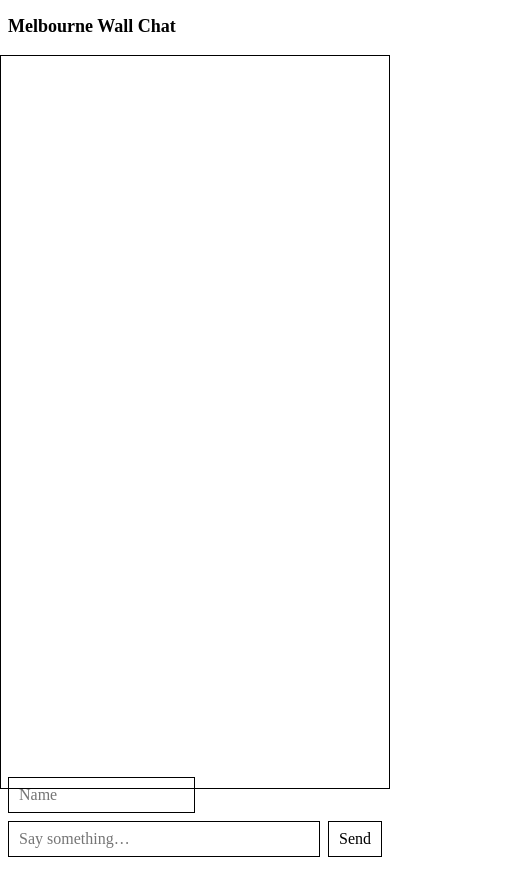
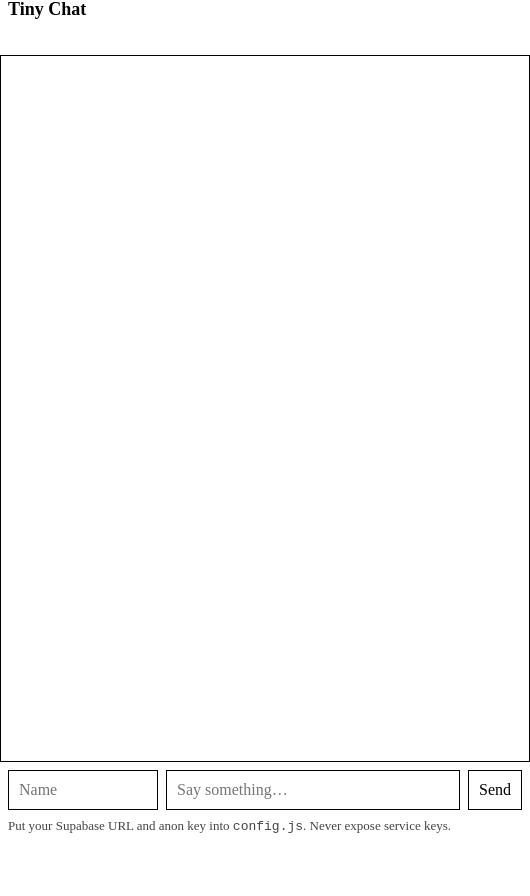
Before and after one commit to fletchersc0/tiny-chat, a plain HTML site: page index.html in a window 390 px wide. Shown: the whole page, 530 px wide, since content can reach past the window. After the commit the page ends 844 px from the top, so only its background shows below. Drawn offline with nearby package versions, Linux system fonts and the light colour scheme.

Commit message:
Update index.html

```diff
--- a/index.html
+++ b/index.html
@@ -2,53 +2,55 @@
 <html lang="en">
 <head>
 <meta charset="utf-8" />
-<meta name="viewport" content="width=device-width,initial-scale=1,viewport-fit=cover" />
-<title>Melbourne Wall Chat</title>
+<meta name="viewport" content="width=device-width, initial-scale=1, viewport-fit=cover" />
+<title>Tiny Chat — Single Room (Plaintext, Mobile-safe)</title>
 <style>
   /* ======= Plain, text-first aesthetic ======= */
   * { box-sizing: border-box; }
-  :root { --bg:#fff; --text:#000; --border:#000; --muted:#444; --maxw:860px; --kb:0px; }
-  html, body { height:100%; }
-  body { margin:0; font:16px/1.5 "Times New Roman", Times, serif; background:var(--bg); color:var(--text); }
+  :root {
+    --bg:#fff; --text:#000; --border:#000; --muted:#444; --maxw:860px;
+    --vh: 100vh; /* updated by JS; falls back to 100vh */
+  }
+  @supports (height: 100dvh) {
+    :root { --vh: 100dvh; } /* modern mobile browsers */
+  }
+
+  /* Grid page layout: header / scrollable main / composer */
+  html, body { height: 100%; }
+  body {
+    margin: 0;
+    font: 16px/1.5 "Times New Roman", Times, serif;
+    background: var(--bg);
+    color: var(--text);
+    height: var(--vh);
+    display: grid;
+    grid-template-rows: 56px 1fr auto; /* header, main, footer */
+    overflow: hidden; /* main handles scrolling */
+  }
 
   a { color: inherit; }
   a:hover { text-decoration: underline; }
 
-  /* Header / Footer chrome */
-  header, footer {
-    position: fixed; left: 0; right: 0; height: 56px;
-    display: flex; align-items: center;
-    background: var(--bg); z-index: 10;
+  /* Header (static row) */
+  header {
+    border-bottom: 1px solid var(--border);
+    background: var(--bg);
   }
-  header { top: 0; border-bottom: 1px solid var(--border); }
-  footer {
-    bottom: 0; border-top: 1px solid var(--border);
-    padding-bottom: max(0px, env(safe-area-inset-bottom)); /* iOS home indicator */
-    transform: translateY(calc(-1 * var(--kb)));            /* lift above keyboard */
-  }
+  .wrap { width: 100%; max-width: var(--maxw); margin: 0 auto; padding: 0 12px; }
+  .head-row { display: flex; align-items: baseline; gap: 12px; height: 56px; }
+  .head-row h1 { font: bold 18px/1 "Times New Roman", Times, serif; margin: 0; display:flex; align-items:center; }
+  #presence, #typing { font-size: 13px; color: var(--muted); margin: 4px 0 0 0; }
 
-  .wrap { width: 100%; max-width: var(--maxw); margin: 0 auto; padding: 0 12px; }
-
-  /* Header content */
-  .head-row { display: flex; align-items: baseline; gap: 12px; }
-  .head-row h1 { font: bold 18px/1 "Times New Roman", Times, serif; margin: 0; }
-  #presence, #typing { font-size: 13px; color: var(--muted); margin-top: 4px; }
-
-  /* Scroll area (account for header+footer and dynamic keyboard) */
+  /* Main (scrollable row) */
   main {
-    margin-top: 56px; margin-bottom: 56px;
-    height: calc(100vh - 112px - var(--kb));
+    min-height: 0;            /* allows child to scroll within grid */
     overflow: auto;
     border-left: 1px solid var(--border);
     border-right: 1px solid var(--border);
     -webkit-overflow-scrolling: touch;
+    background: var(--bg);
   }
-  /* Use dynamic viewport units when available (better on mobile) */
-  @supports (height: 100dvh) {
-    main { height: calc(100dvh - 112px - var(--kb)); }
-  }
-
-  #log { padding: 8px 12px 16px 12px; }
+  #log { padding: 8px 12px 12px 12px; }
   #loadMore {
     display: none;
     margin: 8px 0 12px 0;
@@ -64,19 +66,26 @@
     padding: 6px 0;
     border-bottom: 1px solid var(--border);
     word-wrap: break-word; overflow-wrap: anywhere;
+    background: transparent;
   }
   .time { color: var(--muted); }
   .name { font-weight: bold; }
   .body { white-space: pre-wrap; }
 
-  /* Composer */
+  /* Footer (composer row) */
+  footer {
+    border-top: 1px solid var(--border);
+    background: var(--bg);
+    padding: 8px 0 calc(8px + env(safe-area-inset-bottom)); /* no overlap & safe area */
+  }
   .composer {
     display: flex;
     gap: 8px;
-    align-items: flex-end;   /* bottom-align controls */
-    flex-wrap: wrap;         /* allow wrapping on very narrow screens */
+    align-items: flex-end; /* bottom-align controls */
+    flex-wrap: nowrap;     /* keep on one line; fields will shrink */
   }
-  /* Normalize control metrics and align bottoms perfectly */
+
+  /* Inputs/buttons: uniform height and shrink behavior */
   #chat input[type="text"], #chat button {
     font: inherit;
     line-height: 1;
@@ -85,20 +94,21 @@
     background: transparent;
     color: var(--text);
     border-radius: 0;
-    height: 36px;            /* fixed equal height */
-    padding: 0 10px;         /* vertical padding 0 to honor fixed height */
+    height: 40px;           /* generous touch target on mobile */
+    padding: 0 10px;        /* vertical padding 0 with fixed height */
+    max-width: 100%;
   }
-  /* Ensure flexing input can actually shrink (prevents Send going off-screen) */
-  #name { flex: 0 1 200px; max-width: 50%; }
-  #body { flex: 1 1 auto; min-width: 0; }  /* <-- key line */
-  #send { cursor: pointer; white-space: nowrap; }
+  /* Prevent overflow; ensure Send stays visible */
+  #name { flex: 0 1 180px; min-width: 120px; }
+  #body { flex: 1 1 auto; min-width: 0; }   /* <-- allows shrinking instead of overflowing */
+  #send { flex: 0 0 auto; white-space: nowrap; cursor: pointer; }
 
-  /* Firefox inner focus padding removal for perfect height */
+  /* Firefox inner focus padding removal */
   button::-moz-focus-inner { border: 0; padding: 0; }
 
-  /* Narrow phones: let the name shrink a bit more */
+  /* Narrow phones: allow name to shrink a bit more; tighten side padding */
   @media (max-width: 420px) {
-    #name { flex-basis: 140px; }
+    #name { flex-basis: 150px; min-width: 110px; }
     .wrap { padding: 0 8px; }
   }
 
@@ -109,9 +119,7 @@
   <header>
     <div class="wrap">
       <div class="head-row">
-      <h1>Melbourne Wall Chat</h1>
-      <!-- Optional static label; remove if you don't want it shown -->
-      <!-- <span style="font-size:13px;color:#444;">room: default</span> -->
+        <h1>Tiny Chat</h1>
       </div>
       <div id="presence" aria-live="polite"></div>
       <div id="typing" aria-live="polite"></div>
@@ -132,6 +140,7 @@
         <input type="text" name="body" id="body" placeholder="Say something…" maxlength="1000" required />
         <button id="send" type="submit">Send</button>
       </form>
+      <small class="help">Put your Supabase URL and anon key into <code>config.js</code>. Never expose service keys.</small>
     </div>
   </footer>
 
@@ -139,6 +148,22 @@
   <script src="https://cdn.jsdelivr.net/npm/@supabase/supabase-js@2"></script>
   <script src="./config.js"></script>
   <script>
+    // --- Dynamic viewport height: keeps footer visible when keyboard opens ---
+    (function setDynamicVh(){
+      const root = document.documentElement;
+      function updateVH(){
+        if (window.visualViewport) {
+          root.style.setProperty('--vh', window.visualViewport.height + 'px');
+        }
+      }
+      updateVH();
+      if (window.visualViewport) {
+        visualViewport.addEventListener('resize', updateVH);
+        visualViewport.addEventListener('scroll', updateVH);
+      }
+      window.addEventListener('orientationchange', updateVH);
+    })();
+
     // --- Basic config / helpers ---
     const SUPABASE_URL  = window.__TCFG?.SUPABASE_URL || "";
     const SUPABASE_ANON = window.__TCFG?.SUPABASE_ANON || "";
@@ -155,21 +180,6 @@
       const frame = document.querySelector('main');
       frame.scrollTop = frame.scrollHeight;
     }
-
-  // Lift UI when the soft keyboard opens (mobile)
-  (function setupKeyboardLift(){
-    if (!window.visualViewport) return;
-    const root = document.documentElement;
-    const update = () => {
-      const vv = window.visualViewport;
-      const kb = Math.max(0, window.innerHeight - vv.height - vv.offsetTop);
-      root.style.setProperty('--kb', kb + 'px');
-    };
-    visualViewport.addEventListener('resize', update);
-    visualViewport.addEventListener('scroll', update);
-    window.addEventListener('orientationchange', update);
-    update();
-  })();
 
     const supabase = window.supabase.createClient(SUPABASE_URL, SUPABASE_ANON);
 
```
Lines whose indentation alone changed are shown as unchanged.
